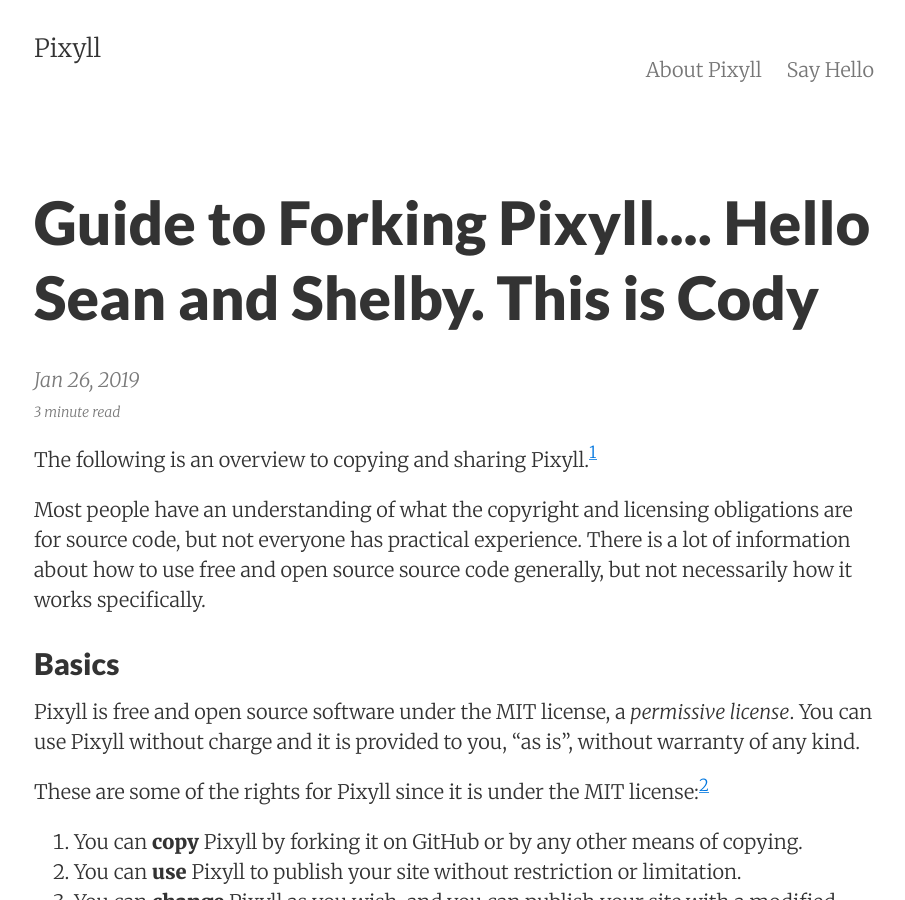
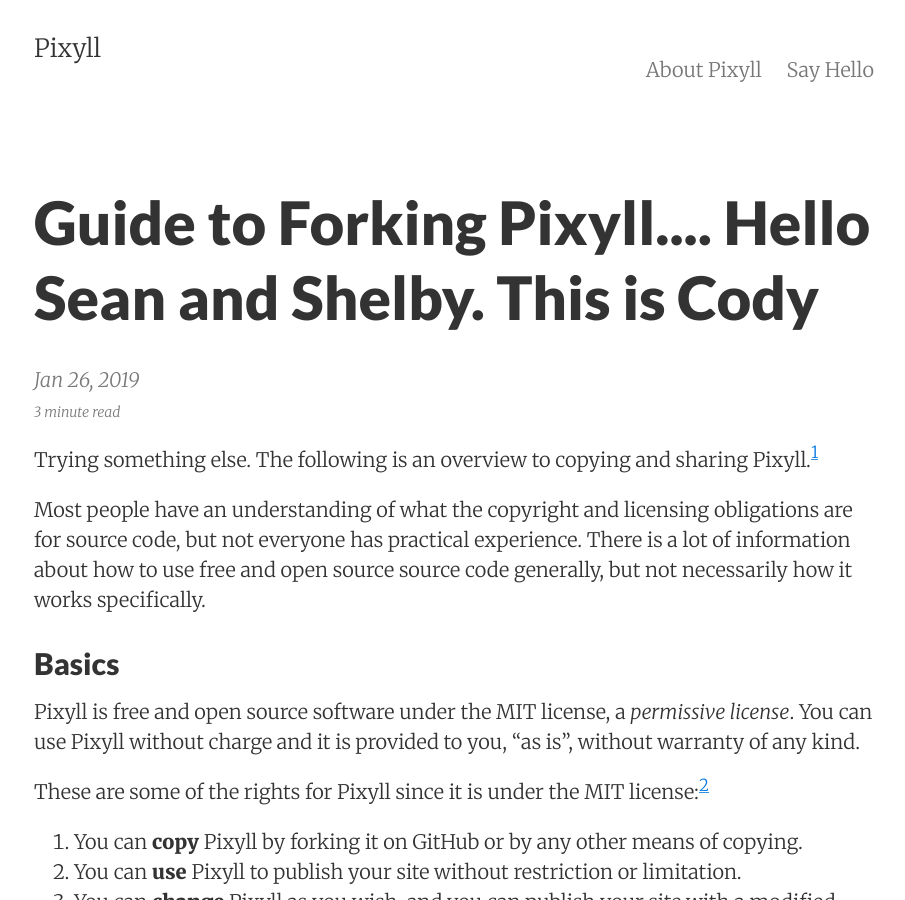
Before and after one commit to palmerco/web_server, a Jekyll site: the page built from _posts/2019-01-26-guide-to-forking-pixyll.md, in a window 1280 px wide and 900 px high. Shown: the whole window, without its empty margins (186-1091 px from the left). Built offline with Jekyll 4.4.1, drawn with Linux system fonts in a browser that asks for light colours.

Commit message:
Update 2019-01-26-guide-to-forking-pixyll.md

```diff
--- a/_posts/2019-01-26-guide-to-forking-pixyll.md
+++ b/_posts/2019-01-26-guide-to-forking-pixyll.md
@@ -6,7 +6,7 @@
 categories: jekyll pixyll
 ---
 
-The following is an overview to copying and sharing Pixyll.[^1]
+Trying something else. The following is an overview to copying and sharing Pixyll.[^1]
 
 Most people have an understanding of what the copyright and licensing obligations are for source code, but not everyone has practical experience.  There is a lot of information about how to use free and open source source code generally, but not necessarily how it works specifically.
 
```
